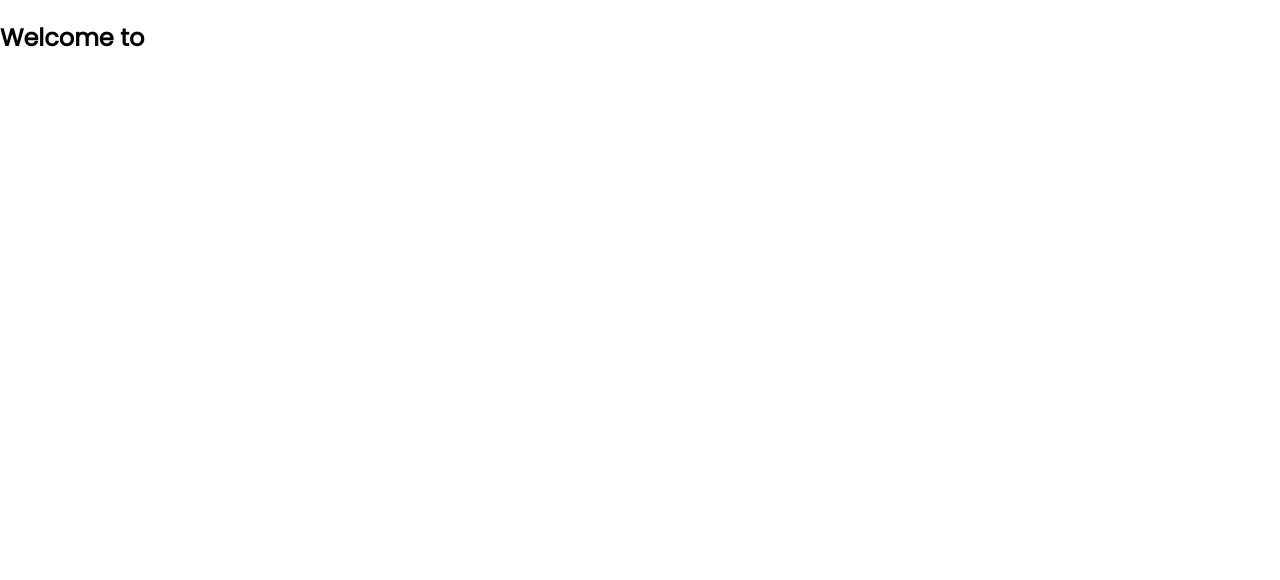
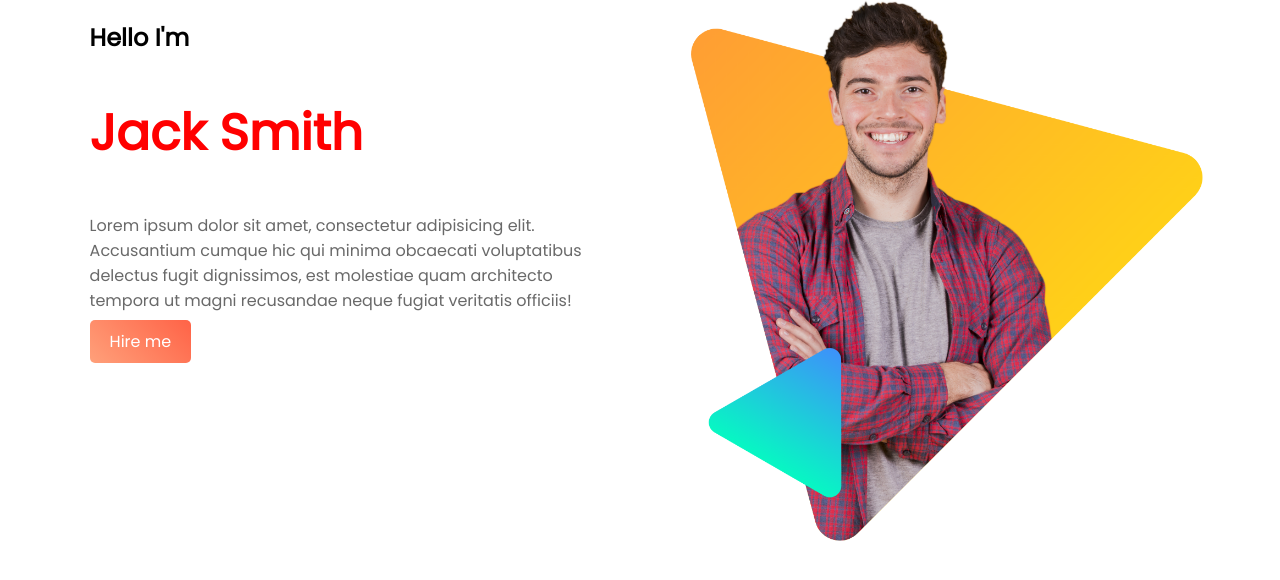
Before and after one commit to GlobalArtStudio/personal-website, a plain HTML site: page index.html in a window 1280 px wide. Drawn offline with Linux system fonts and the light colour scheme.

Commit message:
last update

```diff
--- a/index.html
+++ b/index.html
@@ -10,10 +10,22 @@
     <link rel="stylesheet" href="style.css">
 </head>
 <body>
+
+    <section class="top-banner">
+        <div class="half-width">
+            <h2>Hello I'm</h2>
+            <h1 class="red-color">Jack Smith</h1>
+            <p>Lorem ipsum dolor sit amet, consectetur adipisicing elit. Accusantium cumque hic qui minima obcaecati voluptatibus delectus fugit dignissimos, est molestiae quam architecto tempora ut magni recusandae neque fugiat veritatis officiis!</p>
+            <a class="link-button" target="_blank" href="www.youtube.com">Hire me</a>
+        </div>
+
+        <div class="half-width">
+            <img src="images/peter.png" alt="">
+        </div>
+    </section>
+
     <section>
-        <div>
-            <h1>Welcome to</h1>
-        </div>
+
     </section>
 </body>
 </html>
--- a/style.css
+++ b/style.css
@@ -2,3 +2,33 @@ body{
     margin: 0%;
     font-family: 'Poppins', sans-serif;
 }
+h1{
+    color: red;
+    font-size: 50px;
+}
+p{
+    color: dimgray;
+}
+.red-color{
+    color: red;
+}
+.half-width{
+    width: 40%;
+    float: left;
+    margin-left: 5%;
+    padding-left: 2%;
+}
+.half-width img{
+    width: 100%;
+}
+.top-banner{
+    background-image: url("images/header-bg.png");
+}
+.link-button{
+    text-decoration: none;
+    background-image: linear-gradient(45deg, lightsalmon, tomato);
+    padding: 10px 20px;
+    border-radius: 5px;
+    color: white;
+    font-weight: 500;
+}
```
